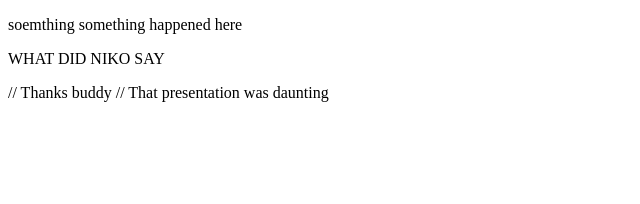
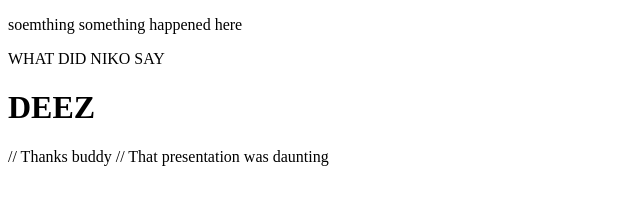
Before and after one commit to bobbypwang/the-90s-jimmy, a plain HTML site: page index.html in a window 1280 px wide. Shown: the whole page, without its empty margins (0-640 px from the left). Drawn offline with Linux system fonts and the light colour scheme.

Commit message:
something came in the mail today

```diff
--- a/index.html
+++ b/index.html
@@ -19,6 +19,8 @@
 
 <p>WHAT DID NIKO SAY </p>
 
+<h1> DEEZ </h1>
+
 <p>// Thanks buddy
         // That presentation was daunting</p>
         <script src="" async defer></script>
```
